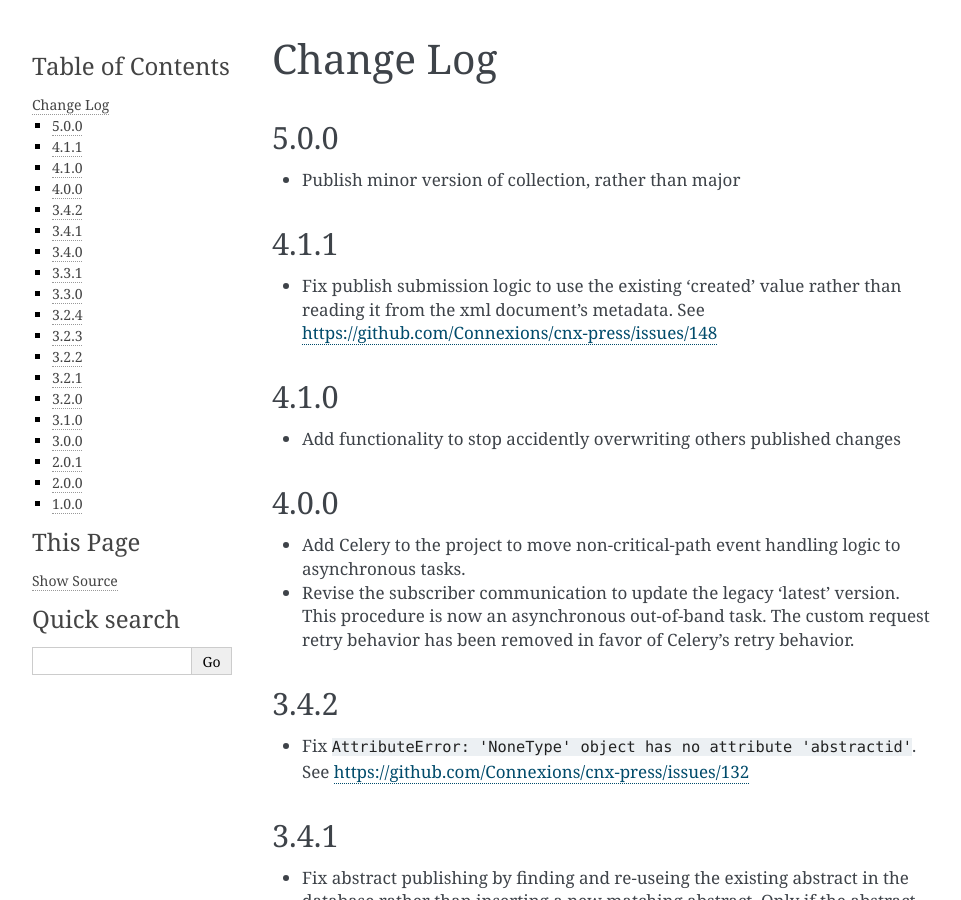
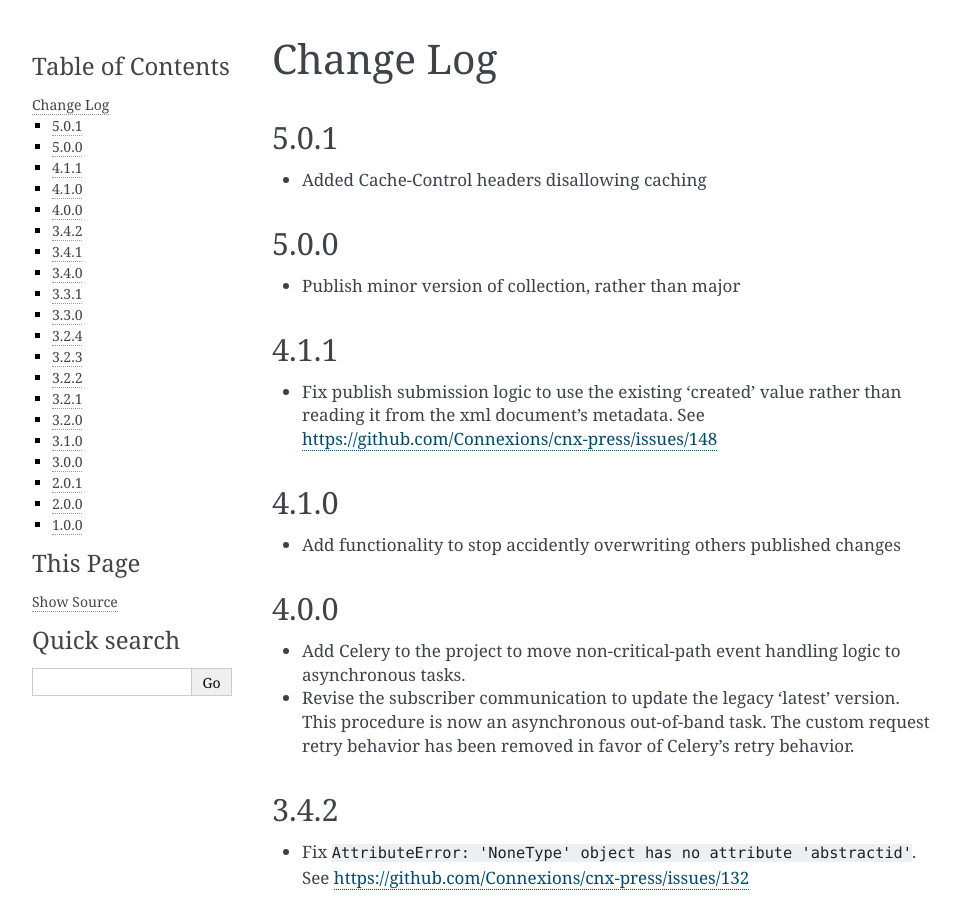
Before and after one commit to openstax/cnx-press, a Sphinx documentation site: the page built from docs/source/changes.rst, in a window 1280 px wide and 900 px high. Shown: the whole window, without its empty margins (148-1109 px from the left). Built offline with Sphinx 7.4.7, drawn with Linux system fonts in a browser that asks for light colours.

Commit message:
Added Cache-Control Change Log entry

```diff
--- a/docs/source/changes.rst
+++ b/docs/source/changes.rst
@@ -1,6 +1,11 @@
 ==========
 Change Log
 ==========
+
+5.0.1
+-----
+
+- Added Cache-Control headers disallowing caching
 
 5.0.0
 -----
```
